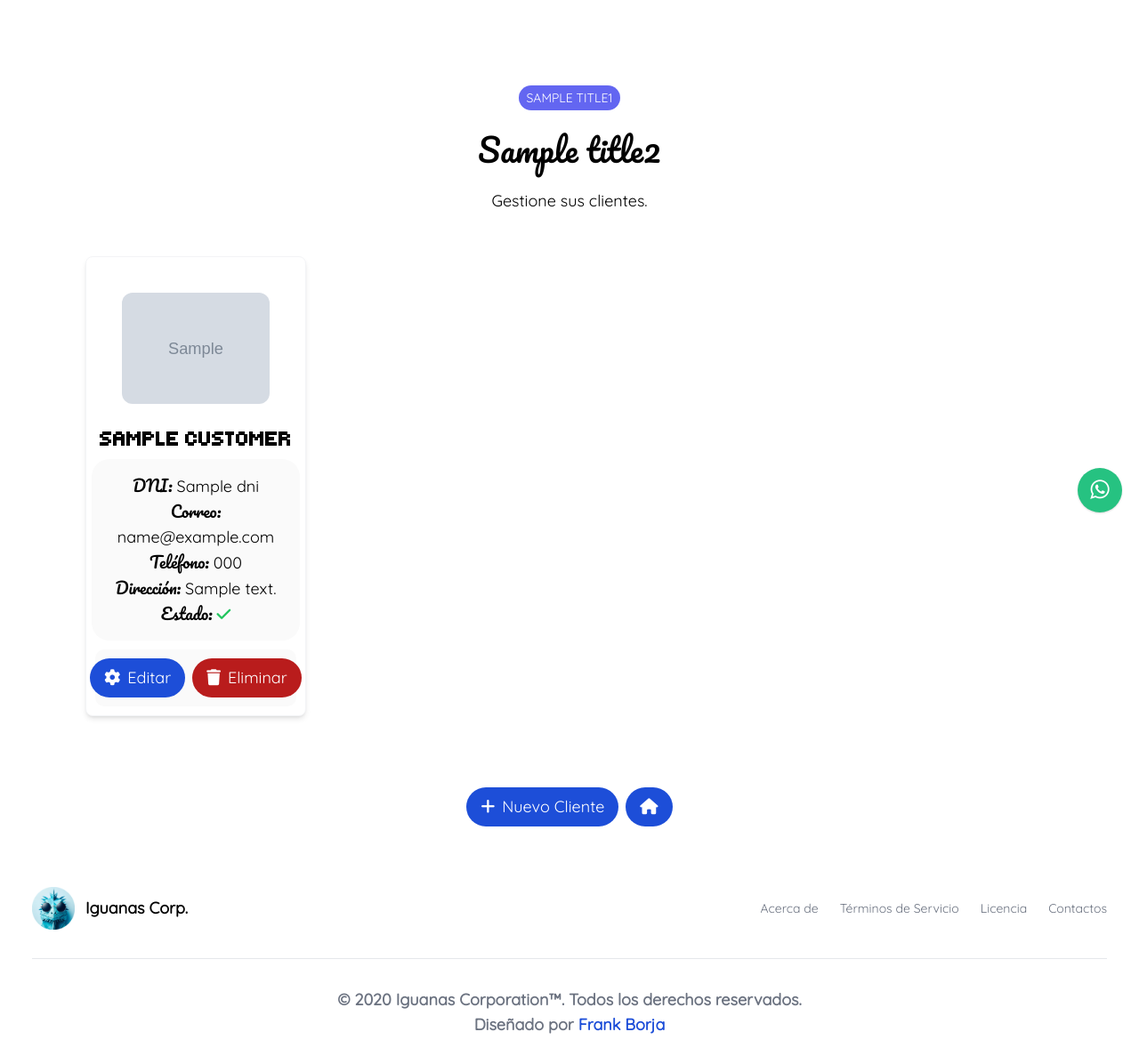
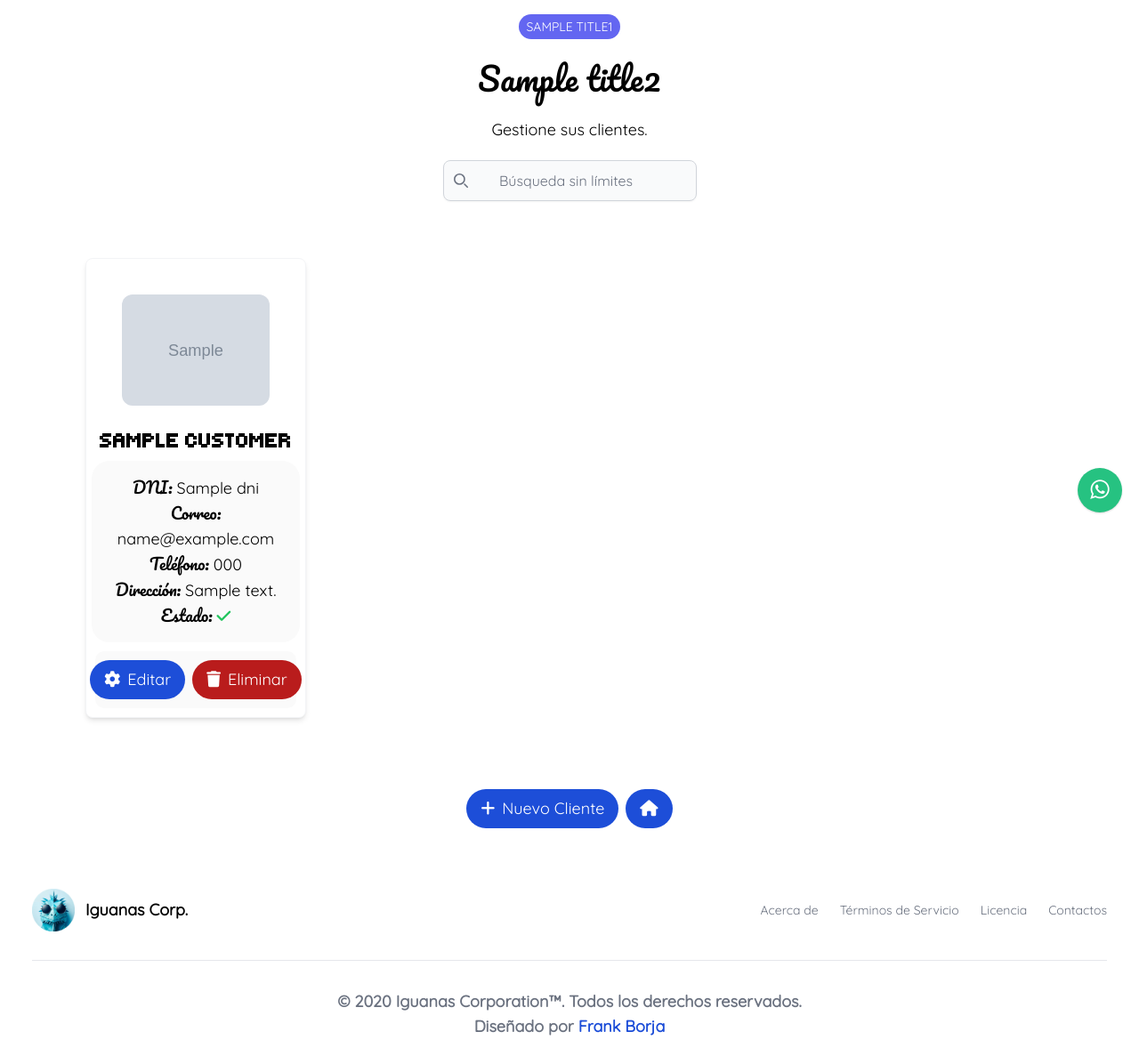
Before and after one commit to fborjaz/System_Fact_Sales_DJ, a Django app: template templates/core/customer/list.html in a window 1280 px wide. Shown: the part 80-1267 px from the top of the page at 89% size. Before the commit the page ends 1242 px from the top, so only its background shows below. Run offline with Django 3.2, Linux system fonts and the light colour scheme; the template is opened without the code that fills it: most values are stand-ins (such as "Sample title", 1, 10 or a date in 2020); grey boxes marked "Sample" are stand-in pictures; style sheets or scripts are compiled from the project's sources; some libraries are stand-ins or nearby versions.

Commit message:
update tmplate customer

```diff
--- a/templates/core/brands/list.html
+++ b/templates/core/brands/list.html
@@ -43,7 +43,7 @@
                                 <figure class="px-10 pt-10">
                                     <img class="mx-auto w-15 h-15 object-contain rounded-2xl"
                                          src="{% if item.image %}{{ item.image.url }}{% else %}{% static 'img/default_brands.png' %}{% endif %}"
-                                         alt="Imagen del proveedor">
+                                         alt="Imagen del Marca">
                                 </figure>
                                 <h1 class="dark:text-blue-400 text-2xl text-center mt-6 font-black uppercase font-Tiny5">
                                     {{ item.description }}
--- a/templates/core/customer/list.html
+++ b/templates/core/customer/list.html
@@ -1,9 +1,8 @@
 {% extends 'components/base.html' %}
+{% block content %}
     {% load static %}
-{% block content %}
-<title>{% block title %} {{ title1 }} {% endblock title %}</title>
-
-<section class="dark:bg-principal mt-20">
+    <title>{% block title %}{{ title1 }}{% endblock title %}</title>
+    <section class="dark:bg-principal">
         <div class="text-center" data-aos="fade-up" data-aos-delay="200">
             <div class="sm:pt-28 lg:pt-24">
                 <div class="flex flex-col items-center justify-center">
@@ -19,8 +18,28 @@
                 </p>
             </div>
 
+            <!-- Barra de búsqueda -->
+            <div class="p-4 flex justify-center">
+                <label for="table-search" class="sr-only">Search</label>
+                <div class="relative mt-1">
+                    <div class="absolute inset-y-0 rtl:inset-r-0 start-0 flex items-center ps-3 pointer-events-none">
+                        <svg class="w-4 h-4 text-gray-500 dark:text-gray-400" aria-hidden="true"
+                             xmlns="http://www.w3.org/2000/svg" fill="none" viewBox="0 0 20 20">
+                            <path stroke="currentColor" stroke-linecap="round" stroke-linejoin="round" stroke-width="2"
+                                  d="m19 19-4-4m0-7A7 7 0 1 1 1 8a7 7 0 0 1 14 0Z"/>
+                        </svg>
+                    </div>
+                    <form method="GET" action="{% url 'core:customer_list' %}">
+                        <input type="text" name="q" id="table-search"
+                               class="text-center pl-10 shadow-sm bg-gray-50 border border-gray-300 text-gray-900 rounded-lg focus:ring-blue-500 focus:border-blue-500 block p-2.5 pr-12 dark:bg-principal dark:border-gray-600 dark:placeholder-gray-400 dark:text-gray-400 dark:focus:ring-blue-500 dark:focus:border-blue-500 dark:shadow-sm-light"
+                               placeholder="Búsqueda sin límites" value="{{ request.GET.q }}">
+                    </form>
+                </div>
+            </div>
+
         <div class="m-4 lg:m-8 sm:mx-40 sm:my-2 lg:grid lg:grid-cols-4 gap-8 lg:mx-20 lg:p-4 rounded-3xl" data-aos="fade-up" data-aos-delay="200">
-            {% for customer in customers %}  <div class="mb-4 flex justify-center custom-transform">
+            {% for customer in customers %}
+            <div class="mb-4 flex justify-center custom-transform">
                     <div class="dark:bg-secundario relative w-full overflow-hidden rounded-lg border border-gray-100 bg-white shadow-md dark:border-none">
                         <div class="dark:bg-secundario text-center card card-custom">
                             {% if customer.image %}
```
Lines whose indentation alone changed are shown as unchanged.
